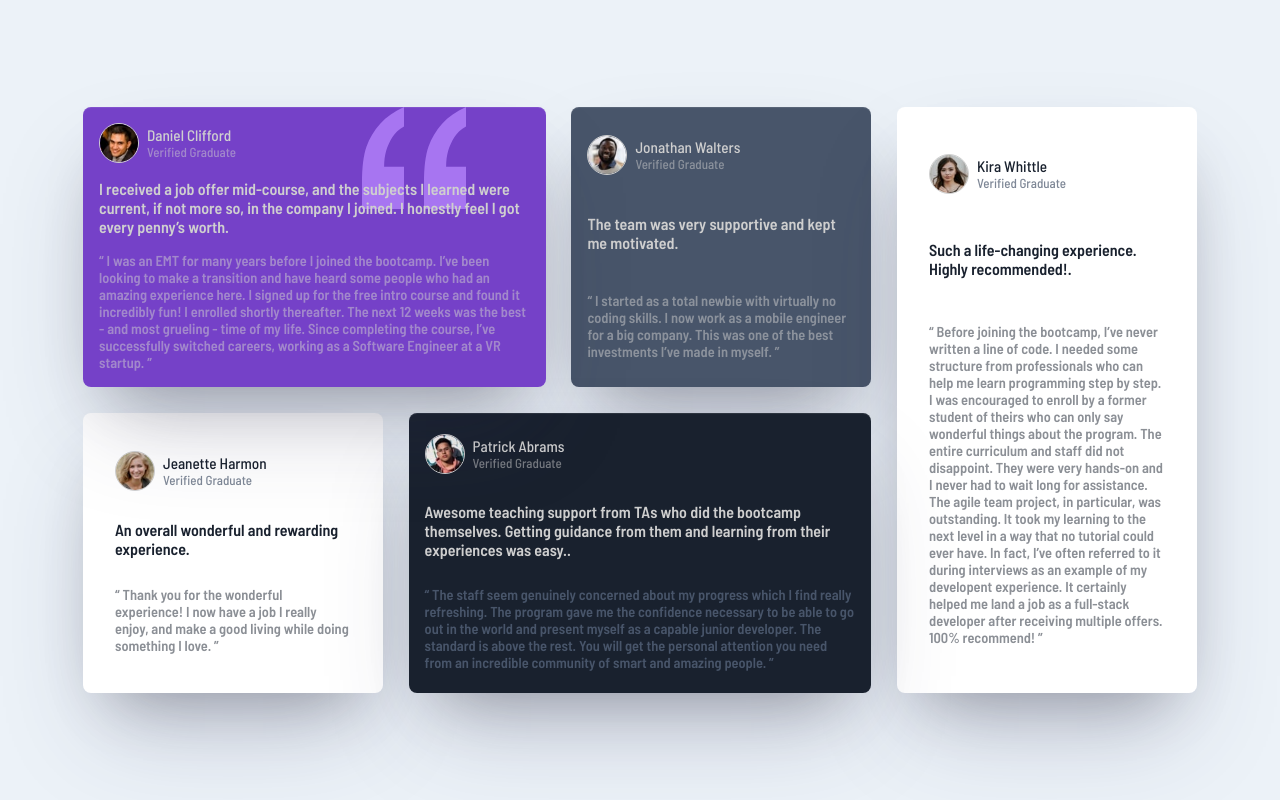
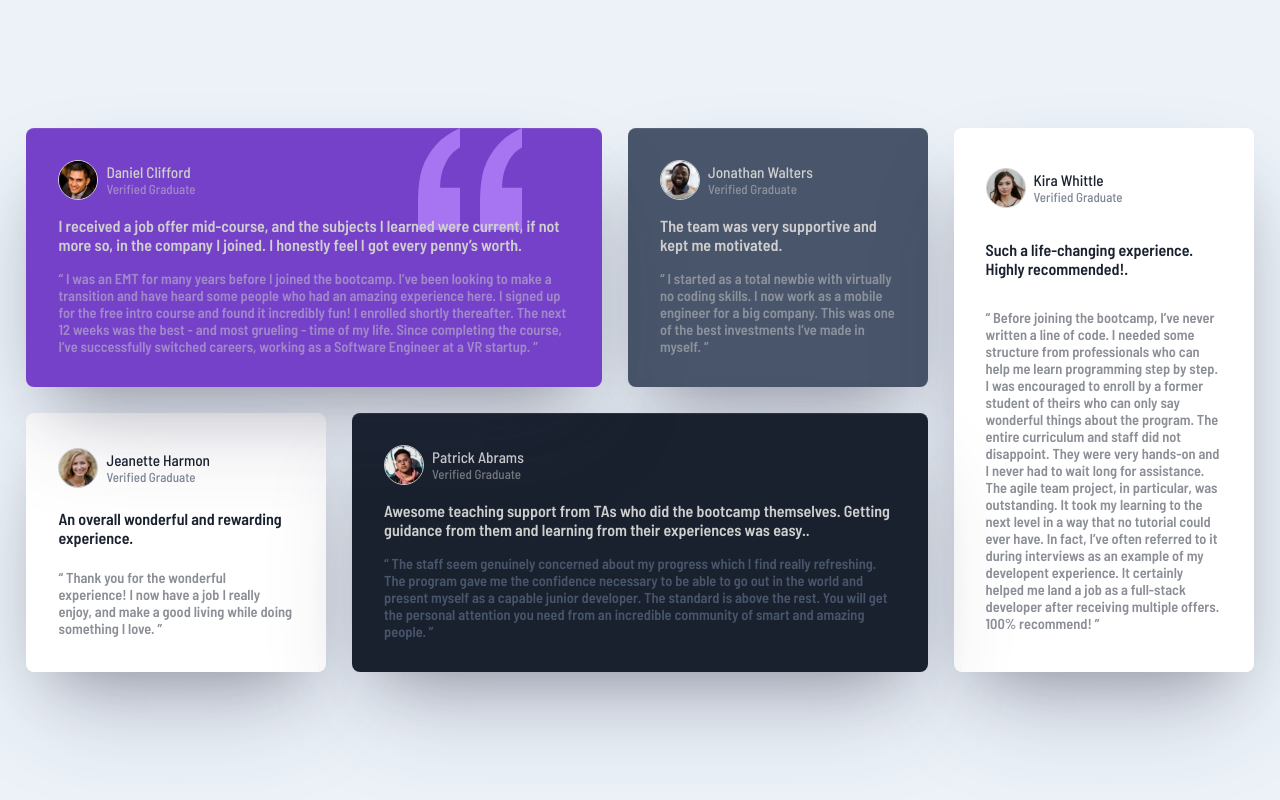
Before and after one commit to dmoquia/testimonials, a plain HTML site: page index.html in a window 1280 px wide. Drawn offline with Linux system fonts and the light colour scheme.

Commit message:
revert width

```diff
--- a/styles.css
+++ b/styles.css
@@ -52,7 +52,7 @@ strong {
 
 .box {
   background: teal;
-  padding: 1rem;
+  padding: 2rem;
   text-align: center;
   margin: 0.8rem;
   border-radius: 0.5rem;
@@ -116,7 +116,6 @@ strong {
 .box-4 {
   background: var(--White);
   min-width: auto;
-  padding: 2rem;
 }
 .box-3 h3,
 .box-4 h3 {
@@ -144,9 +143,9 @@ strong {
     grid-template-rows: repeat(2, 1fr);
     max-width: 992px;
   }
-  .box {
+  /* .box {
     min-width: 300px;
-  }
+  } */
   .box-1 {
     grid-column-start: 1;
     grid-column-end: 3;
@@ -160,9 +159,8 @@ strong {
     grid-column: 4/4;
   }
   strong {
-    font-size: 1.2rem;
+    font-size: 1rem;
     font-weight: 600;
-    margin: 1rem 0;
   }
   p {
     font-size: 0.7rem;
@@ -171,6 +169,12 @@ strong {
 @media screen and (min-width: 992px) {
   .box {
     min-width: 300px;
+  }
+  .box-1 {
+    min-width: 526.2px;
+  }
+  .box-5 {
+    min-width: 526.2px;
   }
   strong {
     font-size: 1rem;
```
